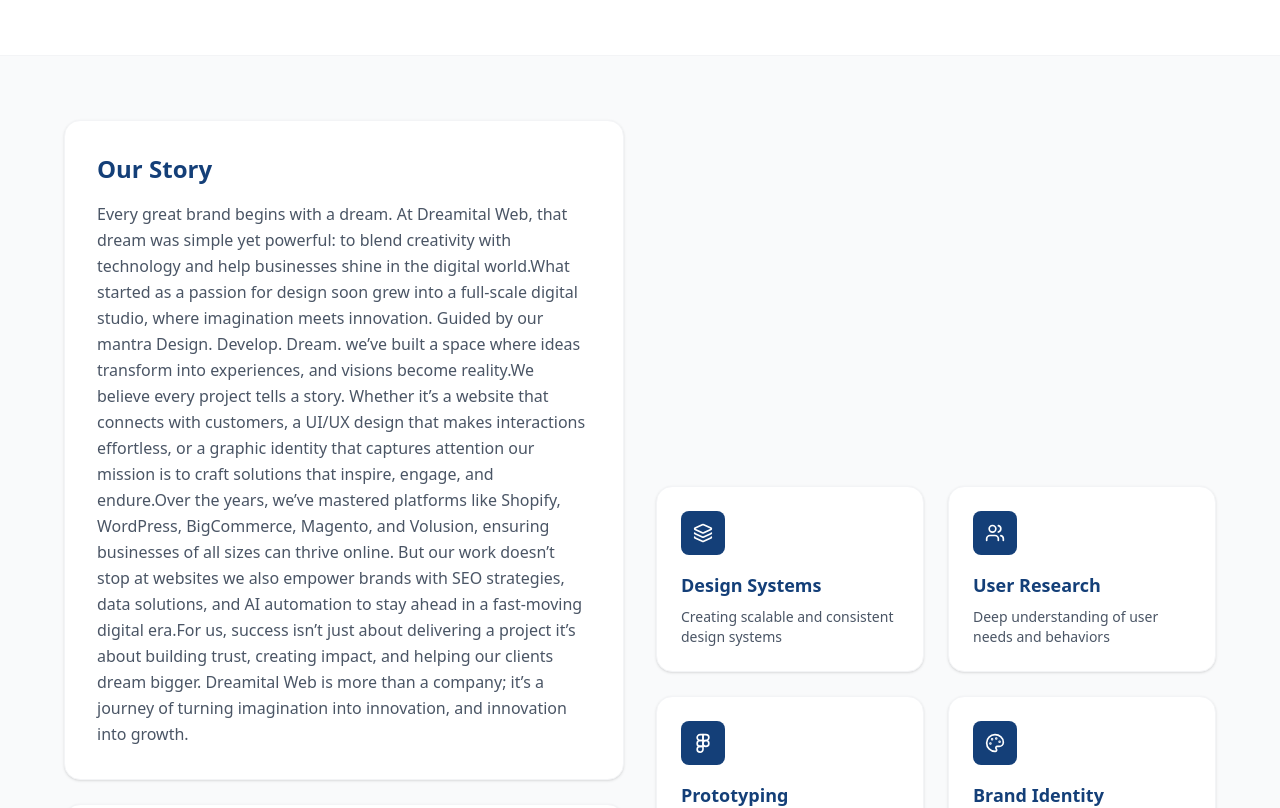
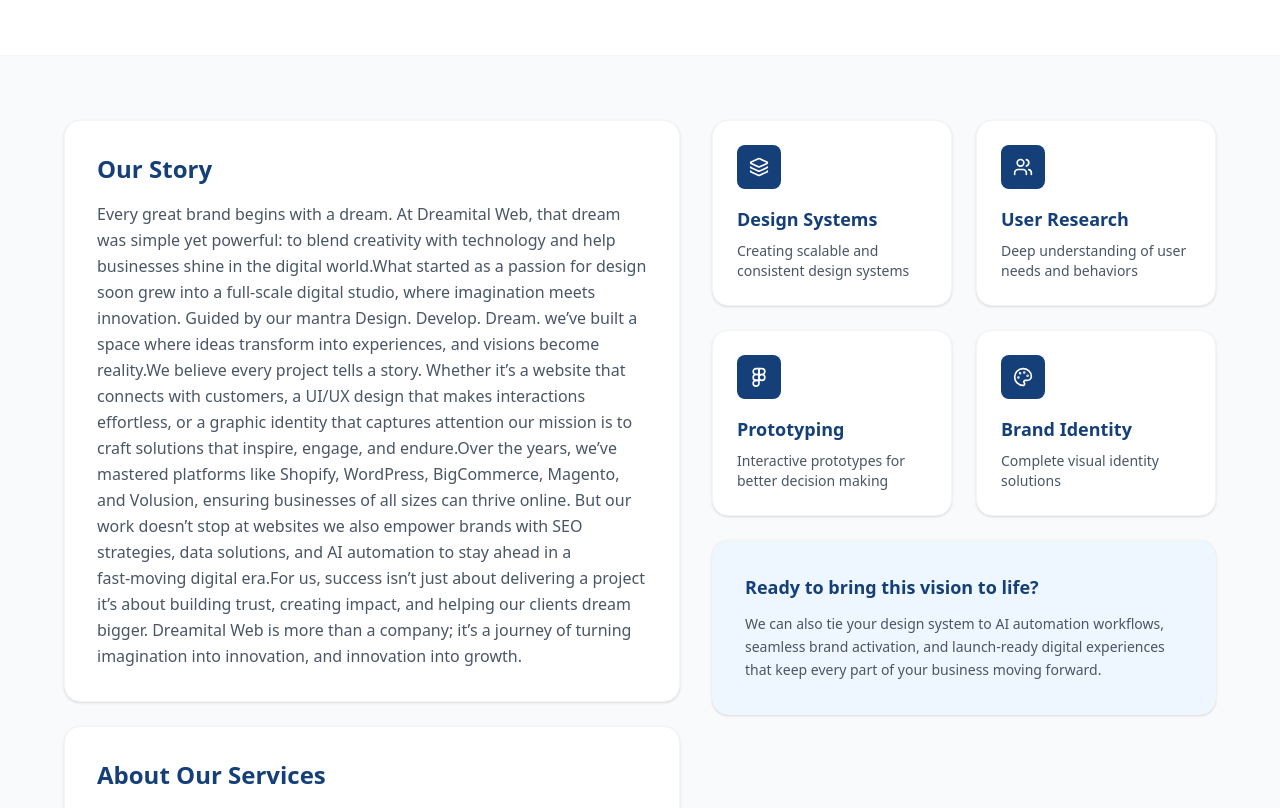
Before and after one commit to hadiaalv/ui-ux, a Next.js app in the folder portfolio/: page /about in a window 1280 px wide. Shown: the part 760-1568 px from the top of the page. Built offline with nearby package versions, Linux system fonts and the light colour scheme.

Commit message:
alignment fixed

```diff
--- a/portfolio/src/app/about/page.tsx
+++ b/portfolio/src/app/about/page.tsx
@@ -158,7 +158,7 @@
 
       {/* Main content */}
       <section className="py-16 px-6 md:px-16 bg-gray-50">
-        <div className="max-w-7xl mx-auto grid lg:grid-cols-2 gap-8 items-center">
+        <div className="max-w-7xl mx-auto grid gap-8 items-start lg:grid-cols-[1.1fr_0.9fr]">
           {/* About Text */}
           <motion.div
             initial={{ opacity: 0, x: -40 }}
@@ -220,7 +220,7 @@
             whileInView={{ opacity: 1, x: 0 }}
             viewport={{ once: true, margin: "-100px" }}
             transition={{ duration: 0.6, type: "spring" }}
-            className="grid grid-cols-1 sm:grid-cols-2 gap-6 h-fit justify-items-center"
+            className="grid grid-cols-1 gap-6 sm:grid-cols-2"
           >
             {expertise.map((item, index) => (
               <motion.div
@@ -230,7 +230,7 @@
                 viewport={{ once: true }}
                 whileHover={{ y: -8, scale: 1.02, boxShadow: "0 16px 40px rgba(20,63,120,0.12)" }}
                 transition={{ delay: index * 0.1, duration: 0.4, type: "spring" }}
-                className="bg-white p-6 rounded-2xl shadow-sm border border-gray-100 transition-all duration-300"
+                className="h-full min-h-[180px] w-full bg-white p-6 rounded-2xl shadow-sm border border-gray-100 transition-all duration-300"
               >
                 <motion.div
                   whileHover={{ rotate: 360, scale: 1.1 }}
```
